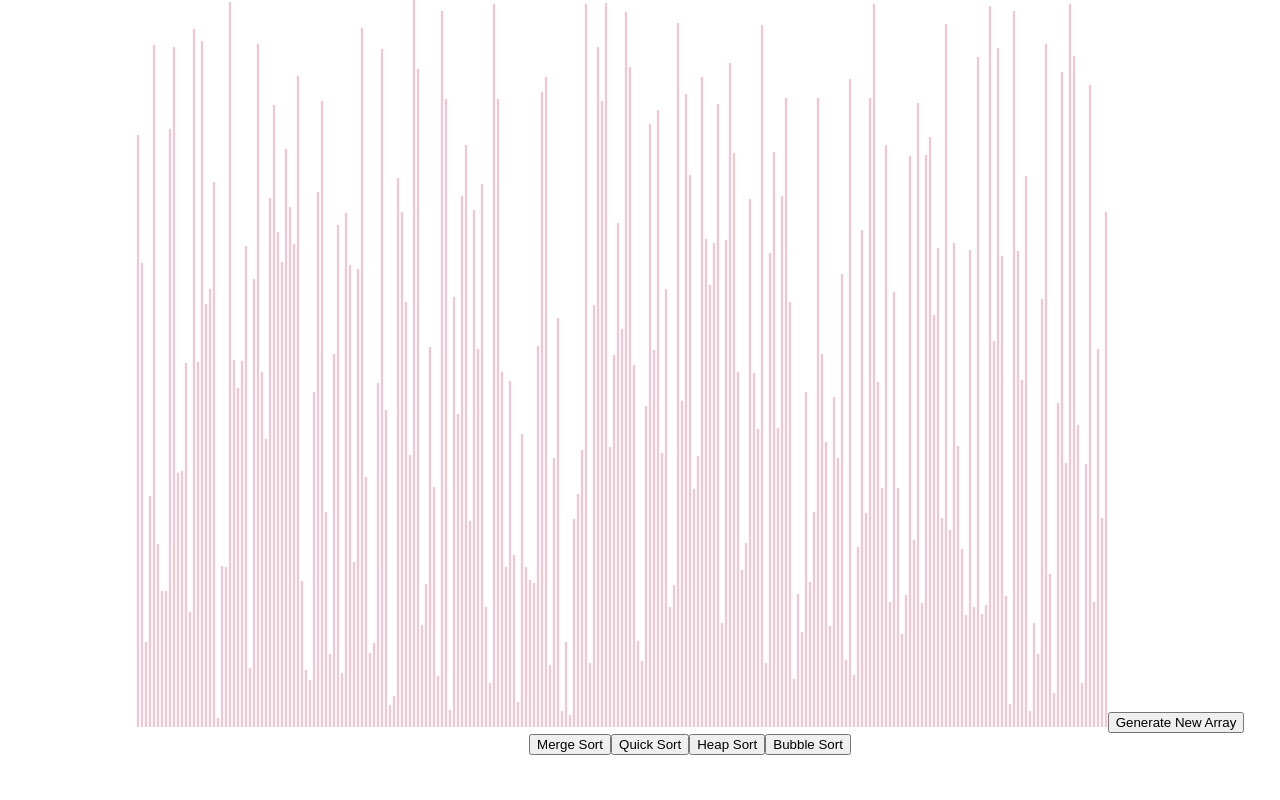
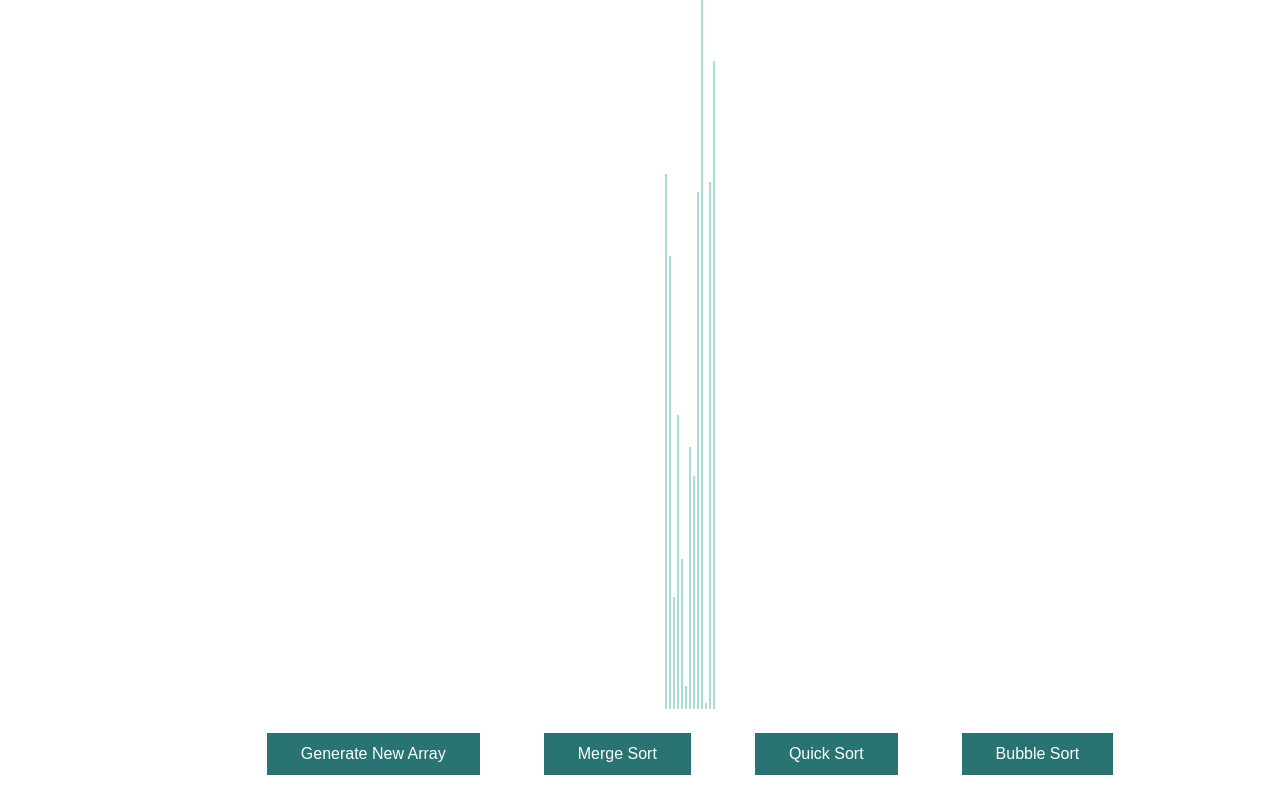
Before and after one commit to KalpShah999/Sorting-Algorithm-Visualizer, a React (Create React App) app: page / in a window 1280 px wide. Built offline with nearby package versions, Linux system fonts and the light colour scheme.

Commit message:
update visuals

```diff
--- a/src/SortingVisualizer/SortingVisualizer.css
+++ b/src/SortingVisualizer/SortingVisualizer.css
@@ -1,11 +1,31 @@
 .array-container {
     position: absolute;
     left: 100px;
+    bottom: 25px;
 }
 
 .array-bar {
     width: 2px;
-    background-color: pink;
+    background-color: #A9DDD6;
     display: inline-block;
     margin: 0 1px;
 }
+
+.button {
+    background-color: #297373;
+    border: 2px solid #297373;
+    color: white;
+    padding: 10px 32px;
+    text-align: center;
+    text-decoration: none;
+    display: inline;
+    font-size: 16px;
+    margin: 0px 32px;
+    transition-duration: 0.4s;
+}
+
+.button:hover {
+    background-color: white;
+    border: 2px solid #297373;
+    color: #297373;
+}
--- a/src/SortingVisualizer/SortingVisualizer.jsx
+++ b/src/SortingVisualizer/SortingVisualizer.jsx
@@ -17,7 +17,7 @@ export default class SortingVisualizer extends React.Component {
     resetArray() {
         const array = [];
 
-        for (let i = 0; i < 243; i++) {
+        for (let i = 0; i < 308; i++) {
             array.push(randomIntFromInterval(5, 730));
         }
         this.setState({array});
@@ -33,7 +33,7 @@ export default class SortingVisualizer extends React.Component {
                 const [barOneIndex, barTwoIndex] = animations[i];
                 const barOneStyle = arrayBars[barOneIndex].style;
                 const barTwoStyle = arrayBars[barTwoIndex].style;
-                const color = i % 3 === 0 ? 'blue' : 'pink';
+                const color = i % 3 === 0 ? '#FF8552' : '#A9DDD6';
                 setTimeout(() => {
                     barOneStyle.backgroundColor = color;
                     barTwoStyle.backgroundColor = color;
@@ -58,7 +58,7 @@ export default class SortingVisualizer extends React.Component {
                 const [barOneIndex, barTwoIndex] = animations[i];
                 const barOneStyle = arrayBars[barOneIndex].style;
                 const barTwoStyle = arrayBars[barTwoIndex].style;
-                const color = i % 3 === 0 ? 'blue' : 'pink';
+                const color = i % 3 === 0 ? '#FF8552' : '#A9DDD6';
                 setTimeout(() => {
                     barOneStyle.backgroundColor = color;
                     barTwoStyle.backgroundColor = color;
@@ -85,7 +85,7 @@ export default class SortingVisualizer extends React.Component {
                 const [barOneIndex, barTwoIndex] = animations[i];
                 const barOneStyle = arrayBars[barOneIndex].style;
                 const barTwoStyle = arrayBars[barTwoIndex].style;
-                const color = i % 4 === 0 ? 'blue' : 'pink';
+                const color = i % 4 === 0 ? '#FF8552' : '#A9DDD6';
                 setTimeout(() => {
                     barOneStyle.backgroundColor = color;
                     barTwoStyle.backgroundColor = color;
@@ -107,11 +107,13 @@ export default class SortingVisualizer extends React.Component {
                 {array.map((value, index) => (
                     <div className = "array-bar" key={index} style={{height: `${value}px`}}></div>
                 ))}
-                <button onClick={() => this.resetArray()}>Generate New Array</button>
-                <button onClick={() => this.mergeSort()}>Merge Sort</button>
-                <button onClick={() => this.quickSort()}>Quick Sort</button>
-                <button onClick={() => this.heapSort()}>Heap Sort</button>
-                <button onClick={() => this.bubbleSort()}>Bubble Sort</button>
+                <br />
+                <br />
+                <button className="button" onClick={() => this.resetArray()}>Generate New Array</button>
+                <button className="button" onClick={() => this.mergeSort()}>Merge Sort</button>
+                <button className="button" onClick={() => this.quickSort()}>Quick Sort</button>
+                {/*<button className="button" onClick={() => this.heapSort()}>Heap Sort</button>*/}
+                <button className="button" onClick={() => this.bubbleSort()}>Bubble Sort</button>
             </div>
         )
     }
--- a/src/sortingAlgorithms/sortingAlgorithms.js
+++ b/src/sortingAlgorithms/sortingAlgorithms.js
@@ -91,6 +91,10 @@ function quickSortMerge(array, lowerArray, higherArray, pivotValue, animations,
     }
 }
 
+export function heapSort(array) {
+
+}
+
 export function bubbleSort(array) {
     const animations = [];
     let arraySorted = false;
```
